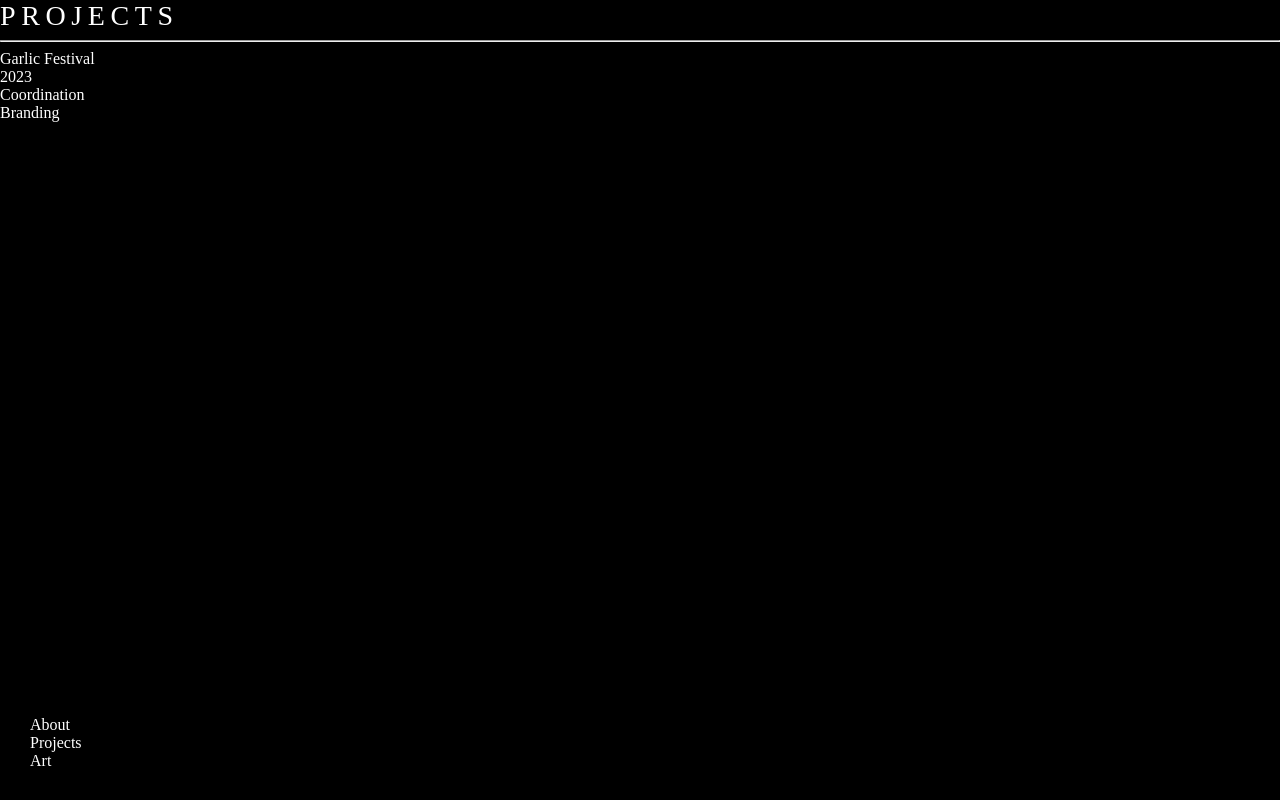
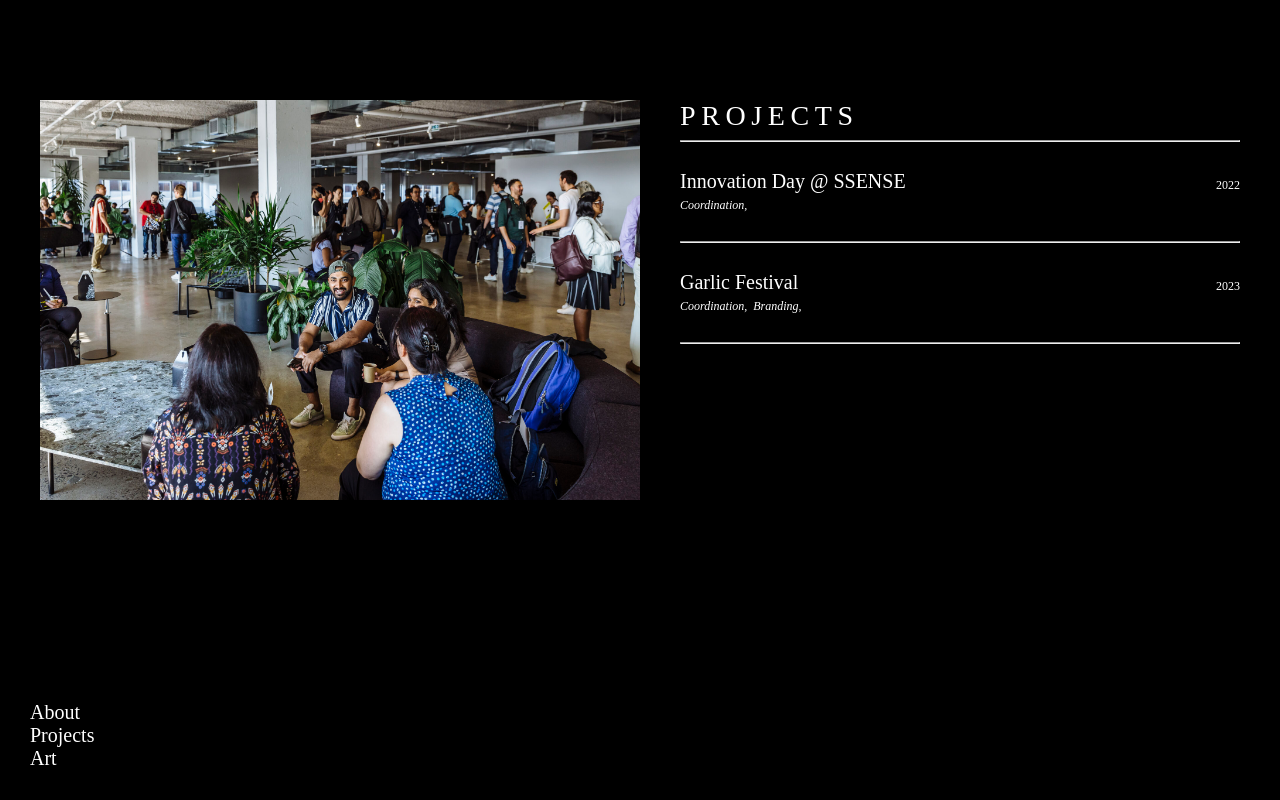
Before and after one commit to elizabeth-poggie/elizabeth-poggie, a Next.js app: page /projects in a window 1280 px wide. Built offline with nearby package versions, Linux system fonts and the light colour scheme; a web font is replaced by a local one.

Commit message:
more updates to content and components

```diff
--- /dev/null
+++ b/_content/projects/2022-innovation-day.md
@@ -0,0 +1,8 @@
+---
+title: "Innovation Day @ SSENSE"
+year: "2022"
+coverSrc: "/assets/projects/2022-innovation-day/cover.jpeg"
+categories: ["Coordination"]
+---
+
+# Hello World
--- a/_content/projects/2023-garlic-festival.md
+++ b/_content/projects/2023-garlic-festival.md
@@ -1,7 +1,7 @@
 ---
 title: "Garlic Festival"
 year: "2023"
-coverSrc: "/assets/projects/garlic-cover.jpeg"
+coverSrc: "/assets/projects/2023-garlic-festival/cover.jpeg"
 categories: ["Coordination", "Branding"]
 ---
 
--- a/pages/index.tsx
+++ b/pages/index.tsx
@@ -2,6 +2,23 @@ import Head from "next/head";
 import Meta from "../src/views/meta/meta";
 import { Footer } from "../src/components/navigation/footer/footer";
 import { About } from "../src/views/about/about";
+import { FooterItem } from "../src/interfaces/footer";
+
+// TODO - maybe come up with a better way to control this routing or make it so the footer is only defined in one place
+export const footerItems: Array<FooterItem> = [
+  {
+    href: "/",
+    name: "About",
+  },
+  {
+    href: "/projects",
+    name: "Projects",
+  },
+  {
+    href: "/art",
+    name: "Art",
+  },
+];
 
 // TODO - set up a provider for global information
 export default function Index() {
@@ -12,7 +29,7 @@ export default function Index() {
         <title>Elizabeth Poggie</title>
       </Head>
       <About />
-      <Footer />
+      <Footer footerItems={footerItems} />
     </>
   );
 }
--- a/pages/projects.tsx
+++ b/pages/projects.tsx
@@ -5,6 +5,7 @@ import { Projects } from "../src/views/projects/projects";
 import { getAllProjects } from "../src/utils/api";
 import { Project } from "../src/interfaces/project";
 import { Text } from "../src/components/typography/text/text";
+import { footerItems } from ".";
 
 interface Props {
   allProjects: Project[];
@@ -18,7 +19,7 @@ export default function ProjectsPage({ allProjects }: Props) {
         <title>Elizabeth Poggie</title>
       </Head>
       <Projects allProjects={allProjects} />
-      <Footer />
+      <Footer footerItems={footerItems} />
     </>
   );
 }
--- a/src/components/navigation/footer/footer.tsx
+++ b/src/components/navigation/footer/footer.tsx
@@ -1,21 +1,22 @@
+import { FooterItem } from "../../../interfaces/footer";
 import { Text } from "../../typography/text/text";
 import { Link } from "../link/link";
 import styles from "./footer.module.scss";
 
-interface Props {}
+interface Props {
+  footerItems: Array<FooterItem>;
+}
 
-export function Footer({}: Props) {
+export function Footer({ footerItems }: Props) {
   return (
     <div className={styles.footer}>
-      <Link href="/">
-        <Text>About</Text>
-      </Link>
-      <Link href="/projects">
-        <Text>Projects</Text>
-      </Link>
-      <Link href="/art">
-        <Text>Art</Text>
-      </Link>
+      {footerItems.map((item) => {
+        return (
+          <Link href={item.href}>
+            <Text variant="h1">{item.name}</Text>
+          </Link>
+        );
+      })}
     </div>
   );
 }
--- a/src/components/typography/text/text.module.scss
+++ b/src/components/typography/text/text.module.scss
@@ -5,7 +5,6 @@
 
 @mixin header {
   font-family: "LTC Bodoni 175 W01 Regular";
-  text-transform: uppercase;
   color: $color-white;
 }
 
@@ -14,31 +13,12 @@
   color: $color-white;
 }
 
-.title {
-  font-size: $text-xl;
-  letter-spacing: 0.2em;
-  @include header;
+.italics {
+  font-style: italic;
 }
 
-.h1 {
-  @include header;
-}
-
-.h2 {
-  @include header;
-}
-
-.h3 {
-  @include header;
-}
-
-.subheading {
-  @include header;
-}
-
-.p {
-  font-size: $text-sm;
-  @include body;
+.uppercase {
+  text-transform: uppercase;
 }
 
 .center {
@@ -48,3 +28,25 @@
 .right {
   text-align: end;
 }
+
+.title {
+  font-size: $text-xl;
+  letter-spacing: 0.2em;
+  @extend .uppercase;
+  @include header;
+}
+
+.h1 {
+  font-size: $text-lg;
+  @include header;
+}
+
+.subheading {
+  font-size: $text-sm;
+  @include body;
+}
+
+.p {
+  font-size: $text-md;
+  @include body;
+}
--- a/src/components/typography/text/text.tsx
+++ b/src/components/typography/text/text.tsx
@@ -5,8 +5,6 @@ const textVariantToStyleMap = {
   title: styles.title,
   subheading: styles.subheading,
   h1: styles.h1,
-  h2: styles.h2,
-  h3: styles.h3,
   p: styles.p,
 };
 
@@ -16,9 +14,17 @@ const alignToStyleMap = {
   right: styles.right,
 };
 
+const styleToStyleMap = {
+  normal: null,
+  italics: styles.italics,
+  uppercase: styles.uppercase,
+};
+
 type TextAlign = "left" | "center" | "right";
-type TextVariant = "title" | "subheading" | "h1" | "h2" | "h3" | "p";
+type TextVariant = "title" | "subheading" | "h1" | "p";
+type TextStyle = "normal" | "italics" | "uppercase";
 
+// TODO - fix typing of the custom component to work with all text inputs
 interface Props {
   children: string;
   /**
@@ -33,11 +39,28 @@ interface Props {
    * @example "center"
    */
   align?: TextAlign;
+  /**
+   * set different font styles
+   *
+   * @example "italics"
+   */
+  style?: TextStyle;
 }
 
-export function Text({ children, variant = "p", align = "left" }: Props) {
+export function Text({
+  children,
+  variant = "p",
+  align = "left",
+  style = "normal",
+}: Props) {
   return (
-    <div className={cs(textVariantToStyleMap[variant], alignToStyleMap[align])}>
+    <div
+      className={cs(
+        textVariantToStyleMap[variant],
+        alignToStyleMap[align],
+        styleToStyleMap[style]
+      )}
+    >
       {children}
     </div>
   );
--- /dev/null
+++ b/src/interfaces/footer.ts
@@ -0,0 +1,4 @@
+export type FooterItem = {
+  href: string;
+  name: string;
+};
--- a/src/styles/variables.scss
+++ b/src/styles/variables.scss
@@ -7,10 +7,9 @@ $color-white: #fff;
 
 // Size
 $text-xl: 1.75rem;
-$text-lg: 1.5rem;
-$text-md: 1.25rem;
-$text-sm: 1rem;
-$text-xs: 0.5rem;
+$text-lg: 1.25rem;
+$text-md: 1rem;
+$text-sm: 0.75rem;
 
 // Weight
 $text-weight-bold: 300;
--- a/src/views/projects/projects.module.scss
+++ b/src/views/projects/projects.module.scss
@@ -0,0 +1,28 @@
+.container {
+  display: flex;
+  padding: 100px 40px 0 40px;
+}
+
+.projectsList {
+  padding-left: 40px;
+  width: 50%;
+}
+
+.projectImage {
+  max-width: 50%;
+}
+
+.project {
+  padding: 20px 0 20px 0;
+}
+
+.projectCategories {
+  display: flex;
+}
+
+.projectTitle {
+  display: flex;
+  justify-content: space-between;
+  align-items: flex-end;
+  padding-bottom: 5px;
+}
--- a/src/views/projects/projects.tsx
+++ b/src/views/projects/projects.tsx
@@ -1,6 +1,7 @@
 import { Text } from "../../components/typography/text/text";
 import { Image } from "../../components/display/image/image";
 import { Project } from "../../interfaces/project";
+import styles from "./projects.module.scss";
 
 interface Props {
   allProjects: Project[];
@@ -8,22 +9,36 @@ interface Props {
 
 export function Projects({ allProjects }: Props) {
   return (
-    <div>
+    <div className={styles.container}>
+      <div className={styles.projectImage}>
+        <Image src={allProjects[0].coverSrc} />
+      </div>
+      <div className={styles.projectsList}>
         <Text variant="title">Projects</Text>
         <hr />
         {allProjects.map((project: Project) => {
           return (
-          <div key={project.slug}>
-            <Text>{project.title}</Text>
-            <Text>{project.year}</Text>
-            <div>
+            <>
+              <div key={project.slug} className={styles.project}>
+                <div className={styles.projectTitle}>
+                  <Text variant="h1">{project.title}</Text>
+                  <Text variant="subheading">{project.year}</Text>
+                </div>
+                <div className={styles.projectCategories}>
                   {project.categories.map((category) => {
-                return <Text>{category}</Text>;
+                    return (
+                      <Text variant="subheading" style="italics">
+                        {category}&#x2c; &nbsp;
+                      </Text>
+                    );
+                  })}
+                </div>
+              </div>
+              <hr />
+            </>
+          );
         })}
       </div>
     </div>
   );
-      })}
-    </div>
-  );
 }
```
Also changed, not shown: pages/art.tsx (added, +16 -0 lines), public/assets/projects/2022-innovation-day/cover.jpeg (added), public/assets/projects/2023-garlic-festival/cover.jpeg (renamed from public/assets/projects/garlic-cover.jpeg). Lines whose indentation alone changed are shown as unchanged.
